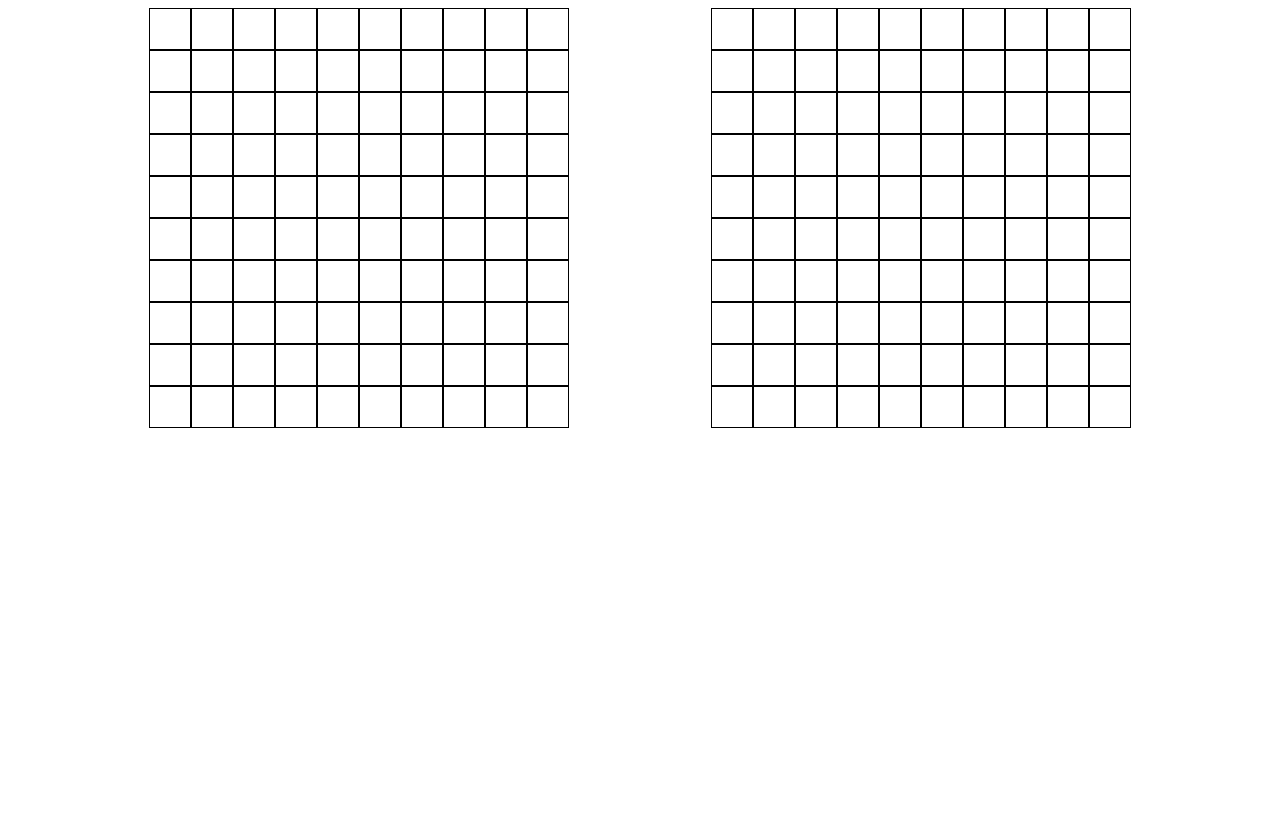
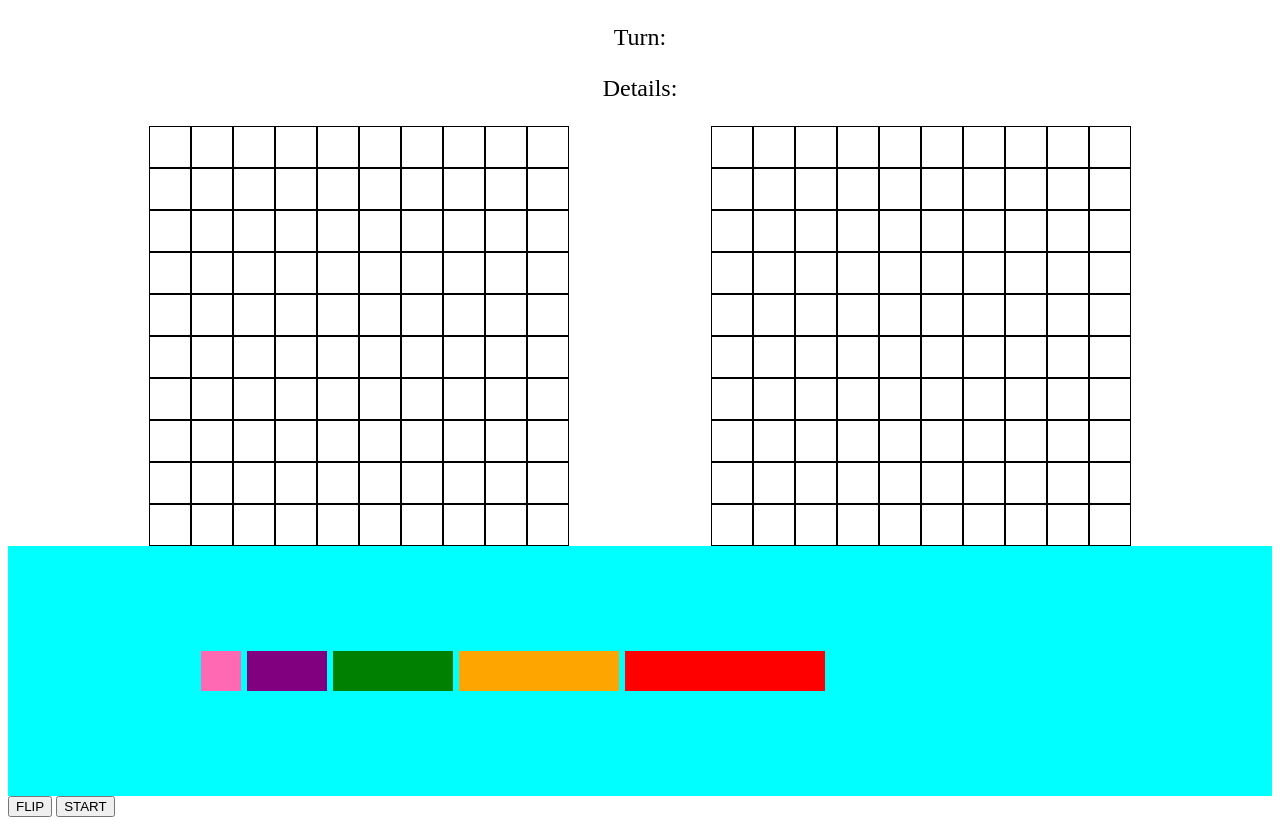
Before and after one commit to Jad229/battleship, a website built with webpack: page src/public/index.html in a window 1280 px wide. Before the commit the page ends 800 px from the top, so only its background shows below. Built offline with nearby package versions, Linux system fonts and the light colour scheme.

Commit message:
added basic ui to test game

```diff
--- a/src/index.js
+++ b/src/index.js
@@ -17,36 +17,3 @@ const computer = computerFactory("computer", computerGameboard);
 
 renderBoard(playerGameboard, playerBoardContainer);
 renderBoard(computerGameboard, computerBoardContainer);
-
-//TODO: implement placing of ships
-// Place player's ships
-playerGameboard.placeShip([0, 0], [0, 2], 3);
-playerGameboard.placeShip([1, 0], [1, 2], 3);
-
-// Place computer's ships
-computerGameboard.placeShip([0, 0], [0, 2], 3);
-computerGameboard.placeShip([1, 0], [1, 2], 3);
-
-// // while both players still have ships continue the main loop
-// while (!playerGameboard.allShipsSunk() && !computerGameboard.allShipsSunk()) {
-//   //TODO: player turn
-//   player.attack();
-
-//   if (playerGameboard.allShipsSunk() || computerGameboard.allShipsSunk()) {
-//     break;
-//   }
-
-//   //TODO: computer turn
-//   computer.randomAttack();
-
-//   if (playerGameboard.allShipsSunk() || computerGameboard.allShipsSunk()) {
-//     break;
-//   }
-// }
-
-// // Determine the winner
-// if (playerBoard.allShipsSunk()) {
-//   console.log("Computer wins!");
-// } else {
-//   console.log("Player wins!");
-// }
--- a/src/public/index.html
+++ b/src/public/index.html
@@ -6,9 +6,25 @@
     <title>Battleship</title>
   </head>
   <body>
+    <section class="info-section">
+      <p>Turn: <span></span></p>
+      <p>Details: <span></span></p>
+    </section>
+
     <section class="board-section">
       <div id="player-board" class="board"></div>
       <div id="computer-board" class="board"></div>
     </section>
+
+    <section class="options-section">
+      <div class="cruiser-preview cruiser" draggable="true"></div>
+      <div class="destroyer-preview destroyer" draggable="true"></div>
+      <div class="submarine-preview submarine" draggable="true"></div>
+      <div class="battleship-preview battleship" draggable="true"></div>
+      <div class="carrier-preview carrier" draggable="true"></div>
+    </section>
+
+    <button id="flip-button">FLIP</button>
+    <button id="start-button">START</button>
   </body>
 </html>
--- a/src/public/styles.css
+++ b/src/public/styles.css
@@ -1,3 +1,21 @@
+/*========================*/
+/*      Info Styles       */
+/*========================*/
+
+.info-section {
+  width: 200px;
+  margin: auto;
+}
+
+.info-section > * {
+  font-size: 1.5rem;
+  text-align: center;
+}
+
+/*========================*/
+/*      Board Styles      */
+/*========================*/
+
 .board-section {
   display: flex;
   justify-content: space-evenly;
@@ -15,3 +33,64 @@
   width: 40px;
   height: 40px;
 }
+
+/*========================*/
+/*       Ship Styles      */
+/*========================*/
+
+.options-section {
+  display: flex;
+  align-items: center;
+  height: 250px;
+  padding-left: 15%;
+  background-color: aqua;
+}
+.destroyer {
+  background-color: purple;
+}
+
+.submarine {
+  background-color: green;
+}
+
+.cruiser {
+  background-color: hotpink;
+}
+
+.battleship {
+  background-color: orange;
+}
+
+.carrier {
+  background-color: red;
+}
+
+.destroyer-preview {
+  width: 80px;
+  height: 40px;
+  margin: 3px;
+}
+
+.submarine-preview {
+  width: 120px;
+  height: 40px;
+  margin: 3px;
+}
+
+.cruiser-preview {
+  width: 40px;
+  height: 40px;
+  margin: 3px;
+}
+
+.battleship-preview {
+  width: 160px;
+  height: 40px;
+  margin: 3px;
+}
+
+.carrier-preview {
+  width: 200px;
+  height: 40px;
+  margin: 3px;
+}
--- a/src/ui/renderBoard.js
+++ b/src/ui/renderBoard.js
@@ -7,16 +7,7 @@ export default function renderBoard(board, container) {
     row.forEach((cell, j) => {
       const cellElement = document.createElement("div");
       cellElement.classList.add("cell");
-
-      // Add a 'ship' class to the cell if there's a ship
-      if (cell !== null) {
-        cellElement.classList.add("ship");
-      }
-
-      // Add a 'hit' class to the cell if it's been hit
-      if (cell !== null && cell.getHitCount() > 0) {
-        cellElement.classList.add("hit");
-      }
+      cellElement.id = j;
 
       container.appendChild(cellElement);
     });
```
